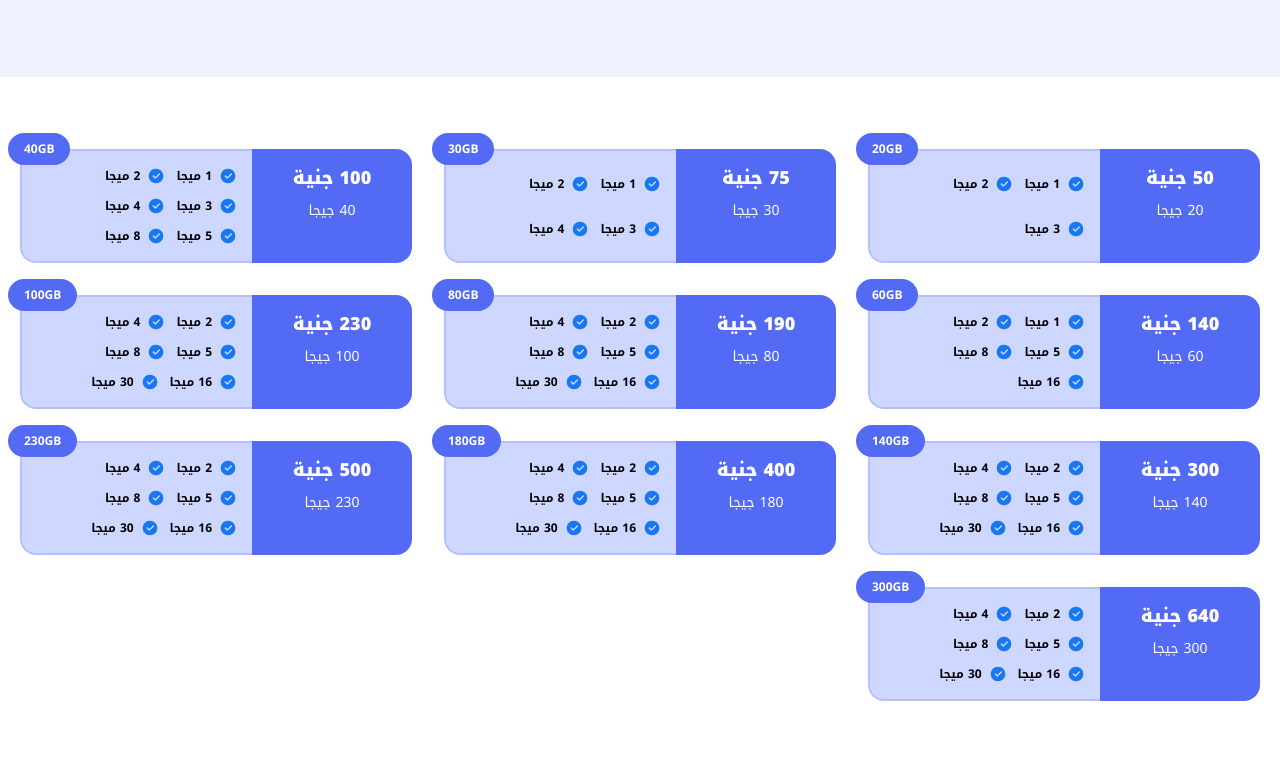
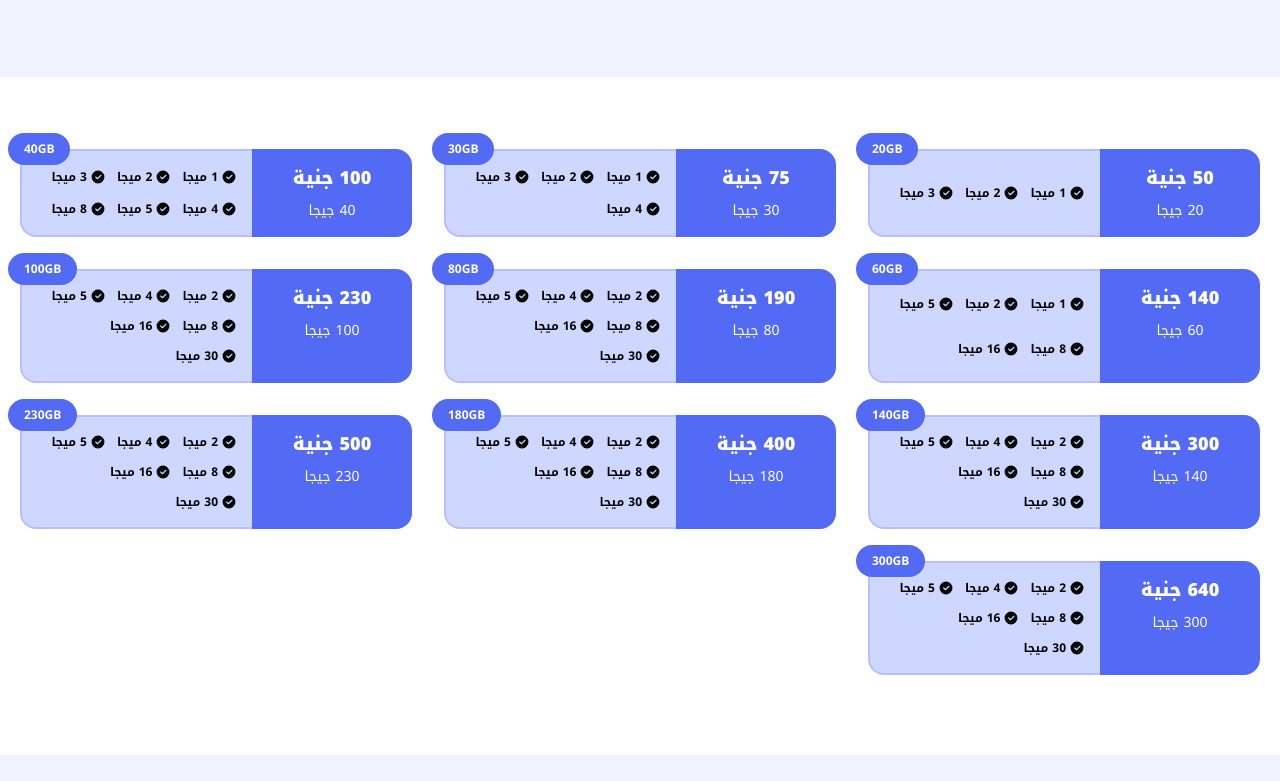
Before and after one commit to essambarghsh/mikrotik-hotspot, a website: page login.html in a window 1280 px wide. Shown: the part 981-1762 px from the top of the page. After the commit the page ends 1736 px from the top, so only its background shows below. Drawn offline with Linux system fonts and the light colour scheme.

Commit message:
style: Adjust margin and size of plan speed icon for better alignment

```diff
--- a/css/app.css
+++ b/css/app.css
@@ -548,13 +548,13 @@ input[type="button"]:active {
 }
 
 .plan-speed-icon {
-    margin-left: 8px;
+    margin-left: 4px;
 }
 
 .plan-speed-icon svg {
-    width: 16px;
-    height: 16px;
-    color: var(--primary-color);
+    width: 14px;
+    height: 14px;
+    color: #000000;
 }
 
 .plan-price {
```
